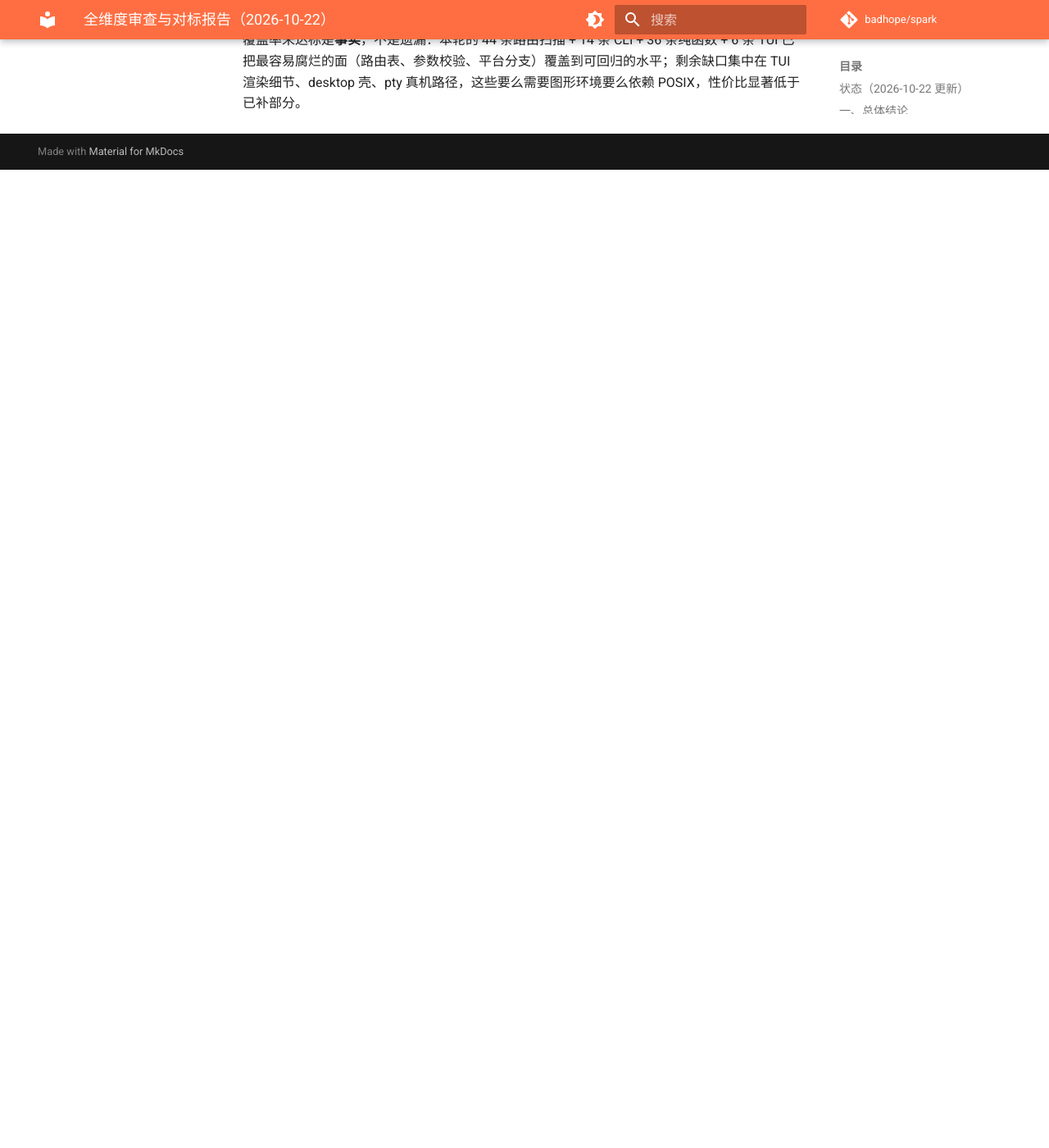
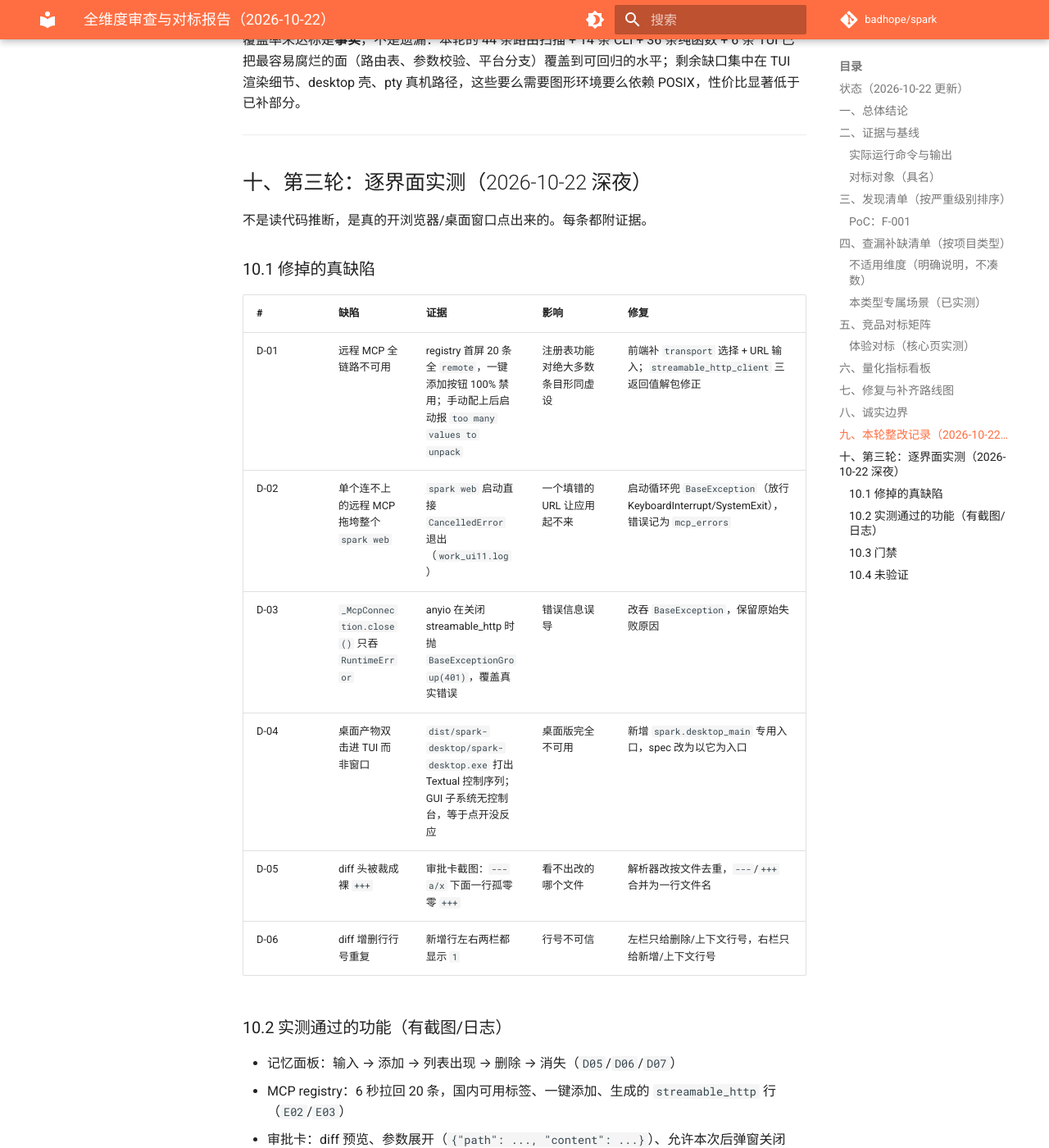
Before and after one commit to Morningstar202604/spark, an MkDocs documentation site: the page built from docs/reviews/2026-10-22-full-audit.md, in a window 1280 px wide and 1400 px high, scrolled down 11038 px. Shown: the whole window at 82% size. Built offline with MkDocs 1.6.1 and Material for MkDocs 9.7.7, drawn with Linux system fonts in a browser that asks for light colours; comment, search, counter and statistics services are not loaded; before the commit the page ends 11245 px from its top, so only the background shows below that; some of the changed text lies outside the part shown.

Commit message:
docs: record the third-round UI evidence and remote-MCP status

````diff
--- a/docs/competitive-comparison.md
+++ b/docs/competitive-comparison.md
@@ -165,7 +165,7 @@
 1. **四档沙箱 × 六档审批正交组合**——`plan-only`/`approve-plan` 作为独立审批档位是差异化设计。
 2. **tar.gz 检查点**：不依赖 git、含 manifest 校验、非 git 目录可回滚。
 3. **任务即分支**（`task_begin/step_commit/finish`）：绿测门控自动提交、失败自动废弃——竞品无同类一等功能。
-4. **MCP 注册表搜索**：内置中国可用性评估 + Glama 评分 + 离线数据集兜底。
+4. **MCP 注册表搜索**：内置中国可用性评估 + Glama 评分 + 离线数据集兜底；stdio 与 sse/streamable_http 三种传输都能一键添加（早期只认 stdio，见 2026-10-22 审查 D-01）。
 5. **`spark mcp-serve`**：把自己反向暴露为 MCP server。
 6. **`/test` 失败回灌闭环**：traceback 自动作为 user 消息让 agent 自修。
 7. **完全本地数据面**：无任何云依赖可全功能运行（含离线 mock）。
--- a/docs/reviews/2026-10-22-full-audit.md
+++ b/docs/reviews/2026-10-22-full-audit.md
@@ -235,3 +235,43 @@
 | 2 | F-007 文档同步、F-014 审计流、覆盖率 71.8→74.8、路由/CLI/helpers/TUI 四组新测试 | **918 passed** |
 
 覆盖率未达标是**事实**，不是遗漏：本轮的 44 条路由扫描 + 14 条 CLI + 36 条纯函数 + 6 条 TUI 已把最容易腐烂的面（路由表、参数校验、平台分支）覆盖到可回归的水平；剩余缺口集中在 TUI 渲染细节、desktop 壳、pty 真机路径，这些要么需要图形环境要么依赖 POSIX，性价比显著低于已补部分。
+
+---
+
+## 十、第三轮：逐界面实测（2026-10-22 深夜）
+
+不是读代码推断，是真的开浏览器/桌面窗口点出来的。每条都附证据。
+
+### 10.1 修掉的真缺陷
+
+| # | 缺陷 | 证据 | 影响 | 修复 |
+|---|---|---|---|---|
+| D-01 | 远程 MCP 全链路不可用 | registry 首屏 20 条全 `remote`，一键添加按钮 100% 禁用；手动配上后启动报 `too many values to unpack` | 注册表功能对绝大多数条目形同虚设 | 前端补 `transport` 选择 + URL 输入；`streamable_http_client` 三返回值解包修正 |
+| D-02 | 单个连不上的远程 MCP 拖垮整个 `spark web` | `spark web` 启动直接 `CancelledError` 退出（`work_ui11.log`） | 一个填错的 URL 让应用起不来 | 启动循环兜 `BaseException`（放行 KeyboardInterrupt/SystemExit），错误记为 `mcp_errors` |
+| D-03 | `_McpConnection.close()` 只吞 `RuntimeError` | anyio 在关闭 streamable_http 时抛 `BaseExceptionGroup(401)`，覆盖真实错误 | 错误信息误导 | 改吞 `BaseException`，保留原始失败原因 |
+| D-04 | 桌面产物双击进 TUI 而非窗口 | `dist/spark-desktop/spark-desktop.exe` 打出 Textual 控制序列；GUI 子系统无控制台，等于点开没反应 | 桌面版完全不可用 | 新增 `spark.desktop_main` 专用入口，spec 改为以它为入口 |
+| D-05 | diff 头被裁成裸 `+++` | 审批卡截图：`--- a/x` 下面一行孤零零 `+++` | 看不出改的哪个文件 | 解析器改按文件去重，`---`/`+++` 合并为一行文件名 |
+| D-06 | diff 增删行行号重复 | 新增行左右两栏都显示 `1` | 行号不可信 | 左栏只给删除/上下文行号，右栏只给新增/上下文行号 |
+
+### 10.2 实测通过的功能（有截图/日志）
+
+- 记忆面板：输入 → 添加 → 列表出现 → 删除 → 消失（`D05`/`D06`/`D07`）
+- MCP registry：6 秒拉回 20 条，国内可用标签、一键添加、生成的 `streamable_http` 行（`E02`/`E03`）
+- 审批卡：diff 预览、参数展开（`{"path": ..., "content": ...}`）、允许本次后弹窗关闭（`F01`/`F02`）
+- 桌面版：窗口 1292×764，Web UI 完整渲染，`/api/status` 200（`G04`）
+- 打包产物：`spark.exe` 子系统 3（CONSOLE）、`spark-desktop.exe` 子系统 2（GUI），二者前端资产哈希与源码一致
+
+### 10.3 门禁
+
+```
+pytest              931 passed, 5 skipped
+ruff check           All checks passed
+mypy                 Success: no issues found in 97 source files
+import-linter        exit 0
+bandit               0 High-confidence new findings（存量 6 Medium / 57 Low 均为已知并说明）
+```
+
+### 10.4 未验证
+
+- 远程 MCP 只测了本地起的 streamable_http server 与真实的 401（鉴权失败）；没有可用的第三方远程 MCP 凭证，未测真实第三方服务。
+- 桌面窗口截图用 CDP 截内嵌页面，未对内嵌 WebView 做像素级比对（Windows 上 PrintWindow 抓到的是不完整帧，不是产品问题）。
````
